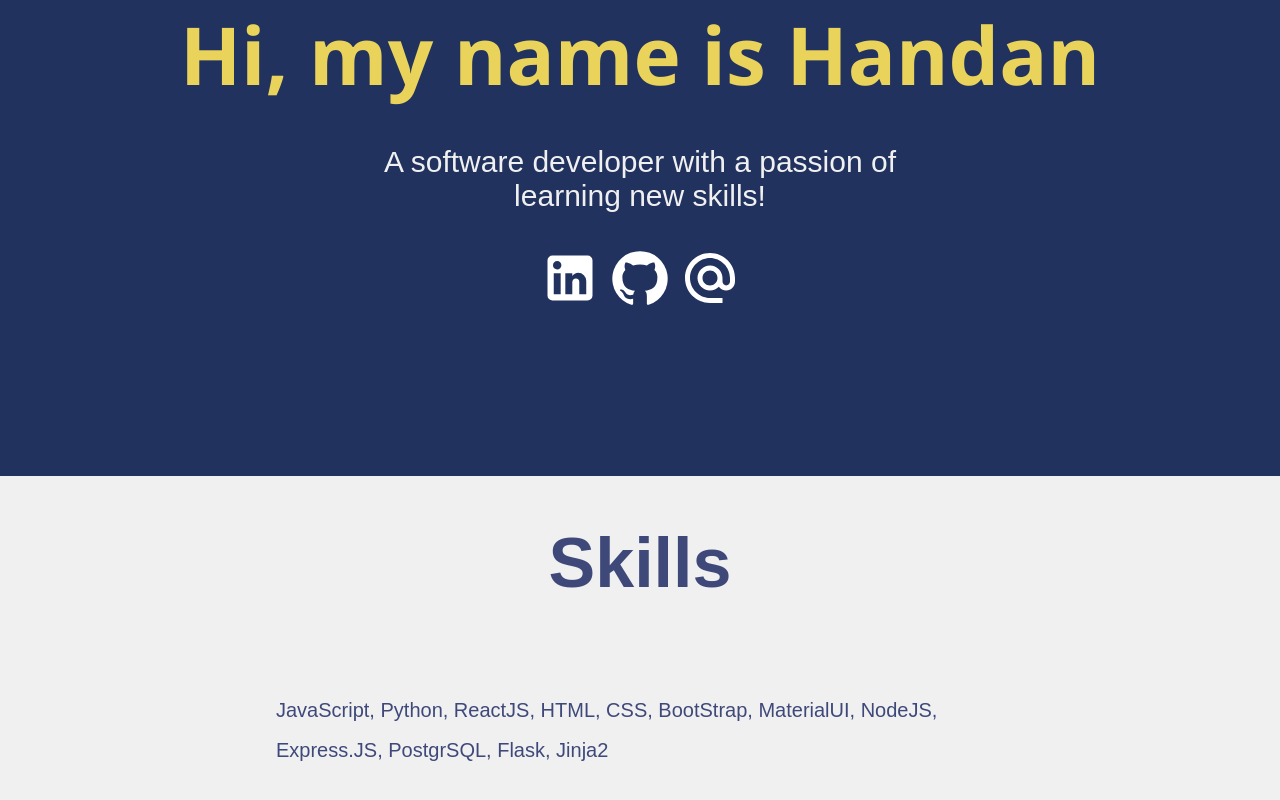
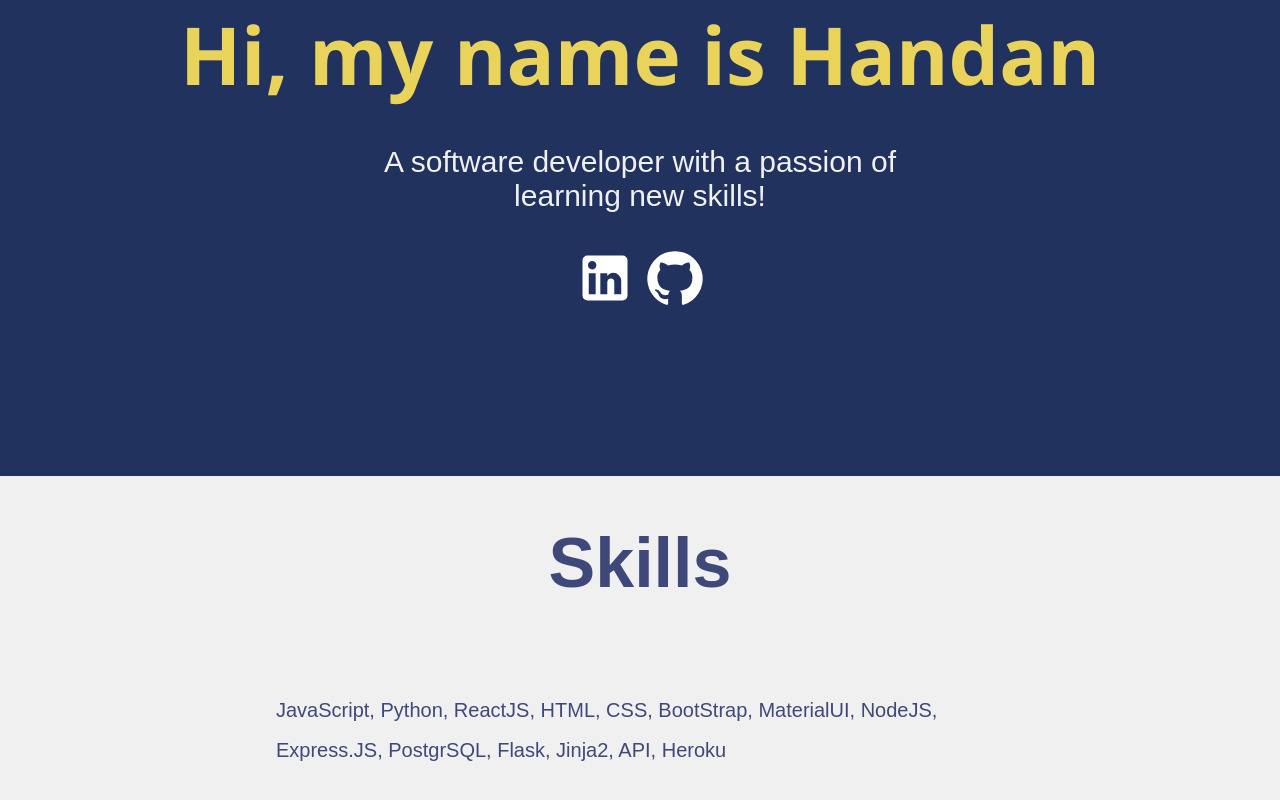
Before and after one commit to HandanYenial/portfolio, a React (Create React App) app: page / in a window 1280 px wide. Shown: the part 324-1124 px from the top of the page. Built offline with nearby package versions, Linux system fonts and the light colour scheme.

Commit message:
adding links

```diff
--- a/src/pages/Home.js
+++ b/src/pages/Home.js
@@ -2,7 +2,7 @@
 import LinkedInIcon from '@mui/icons-material/LinkedIn';
 import GitHubIcon from '@mui/icons-material/GitHub';
 import AlternateEmailIcon from '@mui/icons-material/AlternateEmail';
-import "../styles/Home.css"
+import "../styles/Home.css";
 
 
 function Home() {
@@ -12,9 +12,12 @@
             <h2> Hi, my name is Handan</h2>
             <div className="prompt">
                 <p>A software developer with a passion of learning new skills!</p>
-                <LinkedInIcon/>
+                <a href= "https://www.linkedin.com/in/handanyenial/">
+                    <LinkedInIcon />
+                </a>
+                <a href="https://github.com/HandanYenial">
                 <GitHubIcon/>
-                <AlternateEmailIcon/>
+                </a>
             </div>
         </div>
         <div className = "skills">
@@ -23,7 +26,7 @@
                 <li className="item">
                     <span>
                         JavaScript, Python, ReactJS, HTML, CSS, BootStrap, MaterialUI, NodeJS,
-                        Express.JS, PostgrSQL, Flask, Jinja2
+                        Express.JS, PostgrSQL, Flask, Jinja2, API, Heroku
                     </span>
                 </li>
             </ol>
```
